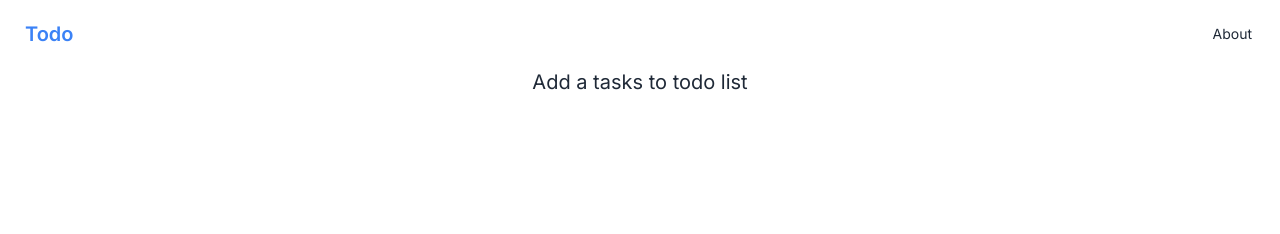
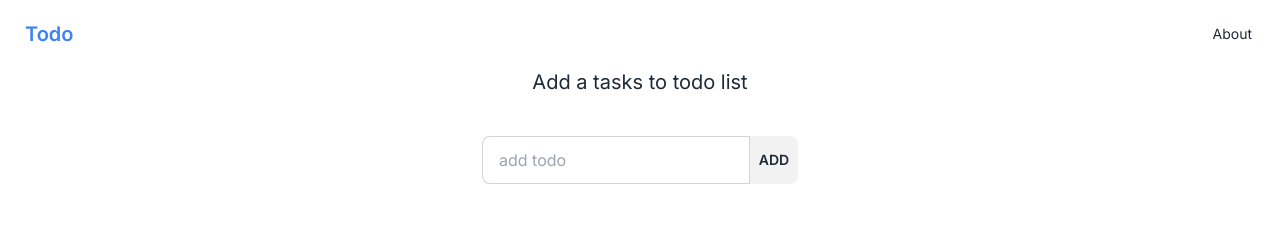
Before and after one commit to sojib-mondol/nextjs-todo, a Next.js app: page / in a window 1280 px wide. Shown: the top 234 px of the page. Built offline with nearby package versions, Linux system fonts and the light colour scheme.

Commit message:
add todo added

```diff
--- a/app/layout.tsx
+++ b/app/layout.tsx
@@ -3,6 +3,7 @@ import './globals.css'
 import type { Metadata } from 'next'
 import { Inter } from 'next/font/google'
 import Navbar from '@/components/navbar/Navbar'
+import  { Toaster } from 'react-hot-toast';
 
 const inter = Inter({ subsets: ['latin'] })
 
@@ -31,6 +32,7 @@ export default function RootLayout({
           <footer>
             <Footer/>
           </footer>
+          <Toaster />
       </body>
     </html>
   )
--- /dev/null
+++ b/components/addTodo/AddTodo.tsx
@@ -0,0 +1,62 @@
+"use client";
+import React from "react";
+import axios from "axios";
+import { useForm } from "react-hook-form";
+import toast from "react-hot-toast";
+
+const AddTodo = () => {
+  const {
+    register,
+    handleSubmit,
+    formState: { errors },
+    reset,
+  } = useForm();
+
+  const onSubmit = async (data: any) => {
+    try {
+      const formData = {
+        todoName: data?.todoName,
+      };
+      console.log(formData);
+      fetch("http://localhost:5000/todo", {
+        method: "POST",
+        headers: {
+          "content-type": "application/json",
+        },
+        body: JSON.stringify(formData),
+      })
+        .then((res) => res.json())
+        .then((data) => {
+          toast.success("Successfully added.");
+        })
+        .catch((err) => console.log(err));
+    } catch (error) {
+      console.error("Error submitting form:", error);
+      toast.error(error?.message);
+    }
+    reset();
+  };
+
+  return (
+    <div className="form-control">
+      <form onSubmit={handleSubmit(onSubmit)} className="input-group">
+        <input
+          type="text"
+          placeholder="add todo"
+          className="input input-bordered"
+          {...register("todoName", { required: true })}
+        />
+        {errors.todoName && (
+          <p role="alert" className="text-red-600">
+            {errors.todoName.message}
+          </p>
+        )}
+        <button type="submit" className="btn btn-square">
+          Add
+        </button>
+      </form>
+    </div>
+  );
+};
+
+export default AddTodo;
--- a/package.json
+++ b/package.json
@@ -13,12 +13,15 @@
     "@types/react": "18.2.17",
     "@types/react-dom": "18.2.7",
     "autoprefixer": "10.4.14",
+    "axios": "^1.4.0",
     "eslint": "8.46.0",
     "eslint-config-next": "13.4.12",
     "next": "13.4.12",
     "postcss": "8.4.27",
     "react": "18.2.0",
     "react-dom": "18.2.0",
+    "react-hook-form": "^7.45.2",
+    "react-hot-toast": "^2.4.1",
     "tailwindcss": "3.3.3",
     "typescript": "5.1.6"
   },
--- a/pages/homePage/HomePage.tsx
+++ b/pages/homePage/HomePage.tsx
@@ -1,3 +1,4 @@
+import AddTodo from "@/components/addTodo/AddTodo";
 import Link from "next/link";
 import React from "react";
 
@@ -5,13 +6,9 @@ const HomePage = () => {
   return (
     <>
       <div className="h-screen">
-
-
         <p className="text-center text-xl"> Add a tasks to todo list</p>
-        <div>
-
-
-
+        <div className="flex justify-center mt-10">
+          <AddTodo/>
         </div>
       </div>
     </>
--- a/tsconfig.json
+++ b/tsconfig.json
@@ -23,6 +23,6 @@
       "@/*": ["./*"]
     }
   },
-  "include": ["next-env.d.ts", "**/*.ts", "**/*.tsx", ".next/types/**/*.ts"],
+  "include": ["next-env.d.ts", "**/*.ts", "**/*.tsx", ".next/types/**/*.ts", "components/addTodo/AddTodo.tsx"],
   "exclude": ["node_modules"]
 }
```
Also changed, not shown: 1 other file (tests, documents, lock files or other folders).
